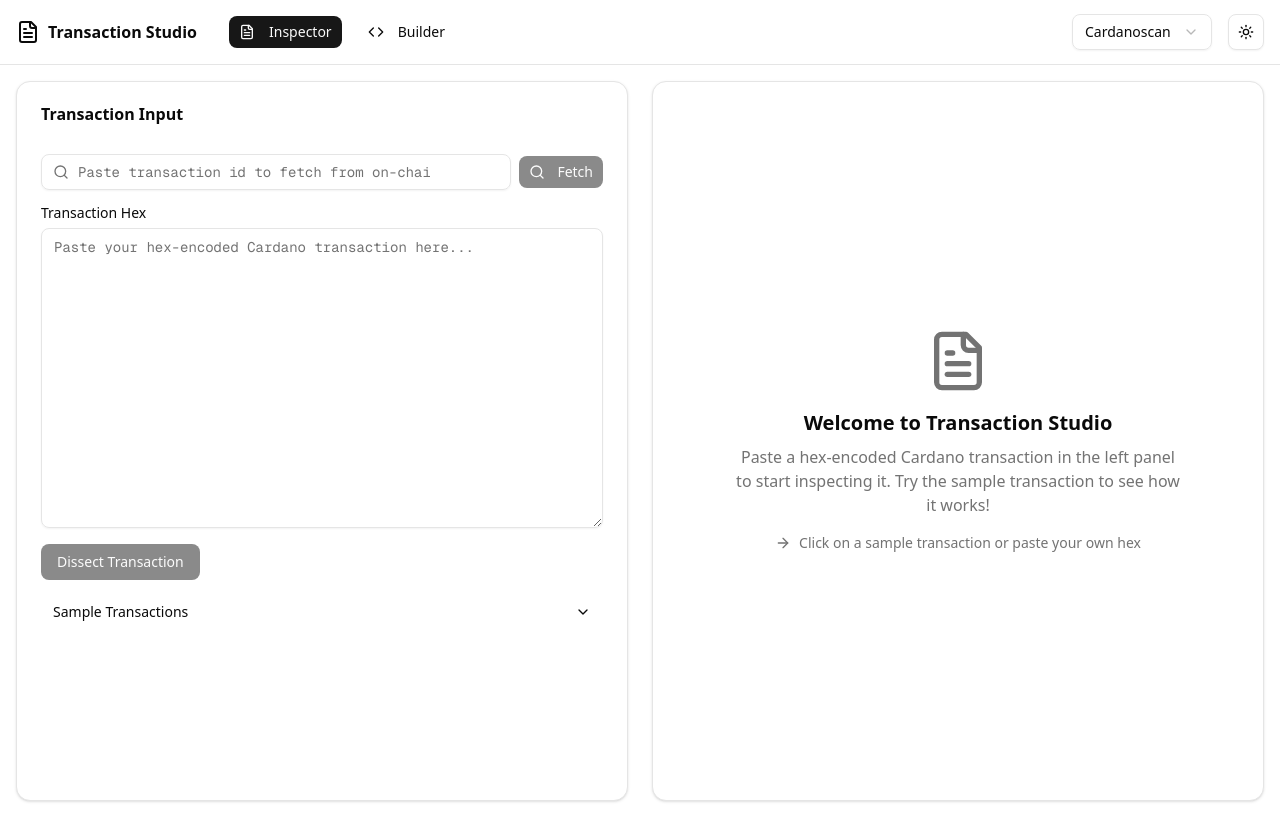
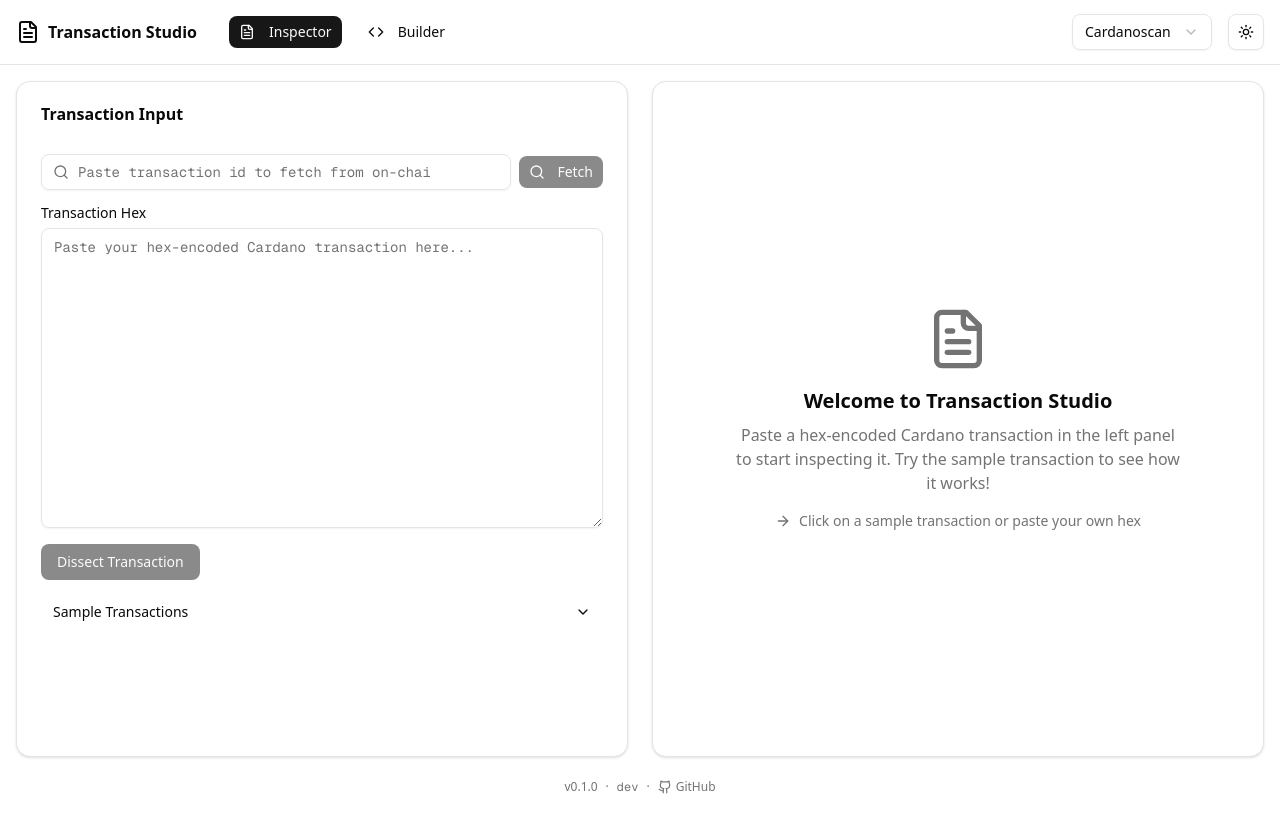
Before and after one commit to amanita-labs/tx-studio, a Next.js app: page / in a window 1280 px wide. Shown: the top 840 px of the page. After the commit the page ends 801 px from the top, so only its background shows below. Built offline with nearby package versions, Linux system fonts and the light colour scheme.

Commit message:
add a simple footer

```diff
--- a/next.config.ts
+++ b/next.config.ts
@@ -1,4 +1,28 @@
+import { execSync } from "node:child_process";
+import { readFileSync } from "node:fs";
+import { join } from "node:path";
 import type { NextConfig } from "next";
+
+function getBuildInfo() {
+  const pkg = JSON.parse(
+    readFileSync(join(__dirname, 'package.json'), 'utf8')
+  ) as { version: string };
+
+  let commit = 'dev';
+  try {
+    commit = execSync('git rev-parse --short HEAD', {
+      stdio: ['ignore', 'pipe', 'ignore'],
+    })
+      .toString()
+      .trim();
+  } catch {
+    // No git available — keep 'dev' fallback.
+  }
+
+  return { version: pkg.version, commit };
+}
+
+const { version: appVersion, commit: gitCommit } = getBuildInfo();
 
 const nextConfig: NextConfig = {
   ...(process.env.STATIC_EXPORT === 'true'
@@ -8,6 +32,10 @@ const nextConfig: NextConfig = {
   distDir: 'out',
   images: {
     unoptimized: true,
+  },
+  env: {
+    NEXT_PUBLIC_APP_VERSION: appVersion,
+    NEXT_PUBLIC_GIT_COMMIT: gitCommit,
   },
   // We force webpack for both dev and build (`next dev --webpack`,
   // `next build --webpack`) because Turbopack's runtime can't resolve
--- a/src/app/[txHash]/page.tsx
+++ b/src/app/[txHash]/page.tsx
@@ -6,7 +6,7 @@ import { TxInspector } from '@/features/inspector/TxInspector';
 
 export default function TransactionPage() {
   return (
-    <div className="min-h-screen bg-background">
+    <div className="bg-background">
       <Suspense fallback={
         <div className="flex items-center justify-center h-screen">
           <div className="text-center">
--- a/src/app/layout.tsx
+++ b/src/app/layout.tsx
@@ -4,6 +4,7 @@ import "./globals.css";
 import { Toaster } from "@/components/ui/sonner";
 import { ThemeProvider } from "@/components/theme-provider";
 import { Header } from "@/components/header";
+import { Footer } from "@/components/footer";
 
 const geistSans = Geist({
   variable: "--font-geist-sans",
@@ -40,6 +41,7 @@ export default function RootLayout({
           <main className="flex-1">
             {children}
           </main>
+          <Footer />
           <Toaster />
         </ThemeProvider>
       </body>
--- a/src/app/page.tsx
+++ b/src/app/page.tsx
@@ -6,7 +6,7 @@ import { TxInspector } from '@/features/inspector/TxInspector';
 
 export default function HomePage() {
   return (
-    <div className="min-h-screen bg-background">
+    <div className="bg-background">
       <Suspense fallback={
         <div className="flex items-center justify-center h-screen">
           <div className="text-center">
--- /dev/null
+++ b/src/components/footer.tsx
@@ -0,0 +1,47 @@
+import Link from 'next/link';
+import { Github } from 'lucide-react';
+
+const REPO_URL = 'https://github.com/amanita-labs/tx-studio';
+const version = process.env.NEXT_PUBLIC_APP_VERSION ?? '0.0.0';
+const commit = process.env.NEXT_PUBLIC_GIT_COMMIT ?? 'dev';
+
+export function Footer() {
+  const versionHref = `${REPO_URL}/releases/tag/v${version}`;
+  const commitHref = commit === 'dev' ? REPO_URL : `${REPO_URL}/commit/${commit}`;
+
+  return (
+    <footer>
+      <div className="container mx-auto px-4">
+        <div className="flex h-7 items-center justify-center gap-2 text-xs text-muted-foreground">
+          <Link
+            href={versionHref}
+            target="_blank"
+            rel="noopener noreferrer"
+            className="hover:text-foreground hover:underline"
+          >
+            v{version}
+          </Link>
+          <span aria-hidden="true">·</span>
+          <Link
+            href={commitHref}
+            target="_blank"
+            rel="noopener noreferrer"
+            className="font-mono hover:text-foreground hover:underline"
+          >
+            {commit}
+          </Link>
+          <span aria-hidden="true">·</span>
+          <Link
+            href={REPO_URL}
+            target="_blank"
+            rel="noopener noreferrer"
+            className="flex items-center gap-1 hover:text-foreground hover:underline"
+          >
+            <Github className="h-3.5 w-3.5" />
+            <span>GitHub</span>
+          </Link>
+        </div>
+      </div>
+    </footer>
+  );
+}
--- a/src/features/inspector/TxInspector.tsx
+++ b/src/features/inspector/TxInspector.tsx
@@ -120,7 +120,7 @@ export function TxInspector() {
 
   return (
     <div className="container mx-auto p-4">
-      <div className="grid grid-cols-1 lg:grid-cols-2 gap-6 h-[calc(100vh-5rem)]">
+      <div className="grid grid-cols-1 lg:grid-cols-2 gap-6 min-h-[calc(100vh-7.75rem)]">
           {/* Left Panel - Hex Input */}
           <div className="flex flex-col">
             <HexInputPanel />
```
